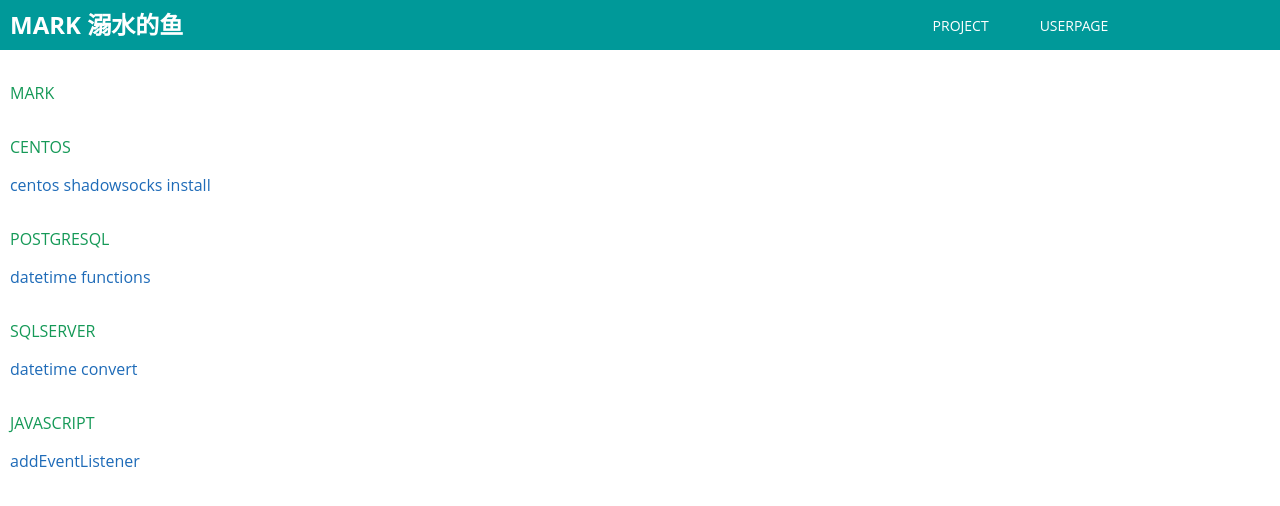
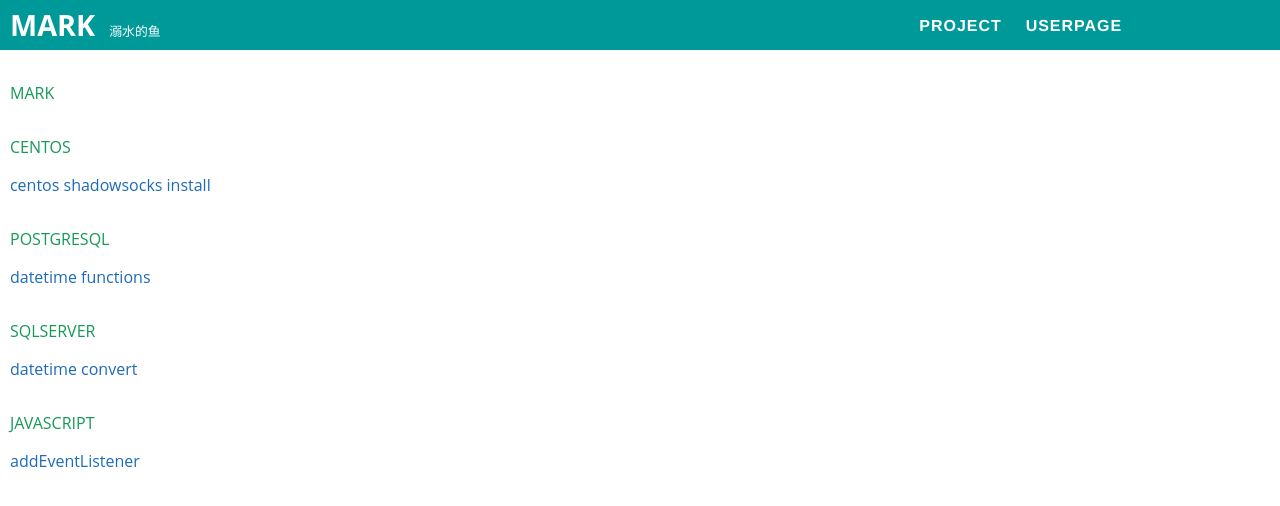
Before and after one commit to lozye/lozye, a Jekyll site: the page built from index.md, in a window 1280 px wide. Shown: the top 506 px of the page. Built offline with Jekyll 4.4.1, drawn with Linux system fonts in a browser that asks for light colours; our own code applies the rules of GitHub Pages for plain Markdown files.

Commit message:
Update lozye.css

```diff
--- a/assets/css/lozye.css
+++ b/assets/css/lozye.css
@@ -4,7 +4,7 @@
 }
 
 body {
-    font-family: "Open Sans", "Helvetica Neue", Helvetica, Arial, 'Microsoft YaHei';
+    font-family: "Open Sans", "Helvetica Neue", Helvetica, 'Microsoft YaHei';
     color: #606c71;
 }
 
@@ -65,12 +65,23 @@ a {
 }
 /*-- wrapper-end --*/
 
+.x-title:hover {
+    text-decoration: none;
+}
+
+.x-title b {
+    font-size: 180%;
+    line-height: 50px;
+}
+
+.x-title span {
+    font-size: 80%;
+    margin-left: 10px;
+}
+
 .x-title {
     color: #fff;
     text-decoration: none;
-    font-weight: 700;
-    font-size: 150%;
-    line-height: 50px;
 }
 
 .x-nav li:hover {
@@ -88,7 +99,10 @@ a {
 }
 
 .x-nav a {
-    font-size: 14px;
+    font-size: 16px;
+    font-family: Helvetica;
+    font-weight: bold;
+    letter-spacing: 1px;
     position: relative;
     display: inline-block;
     width: 100%;
```
